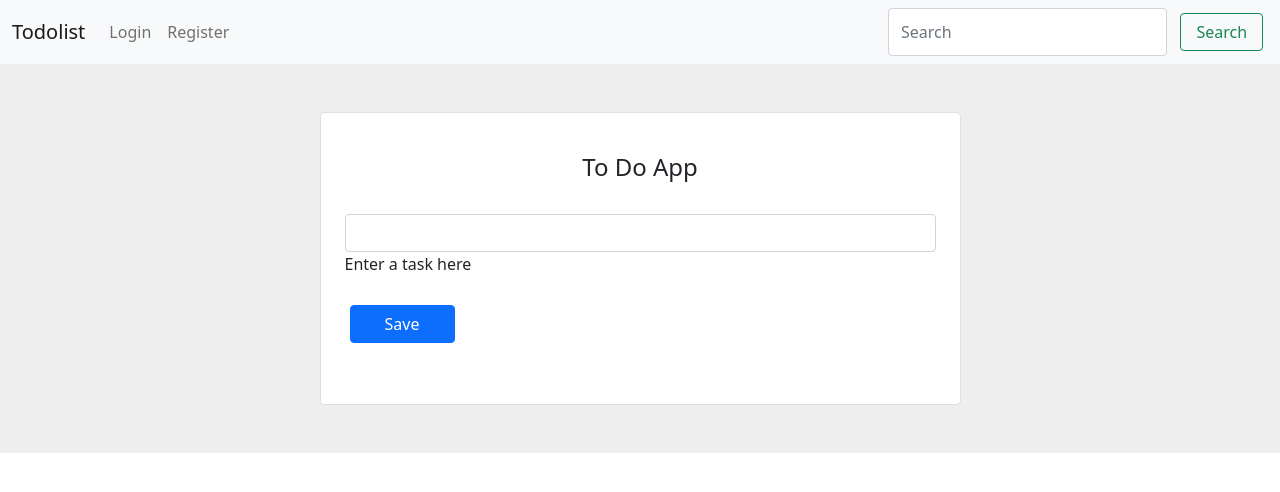
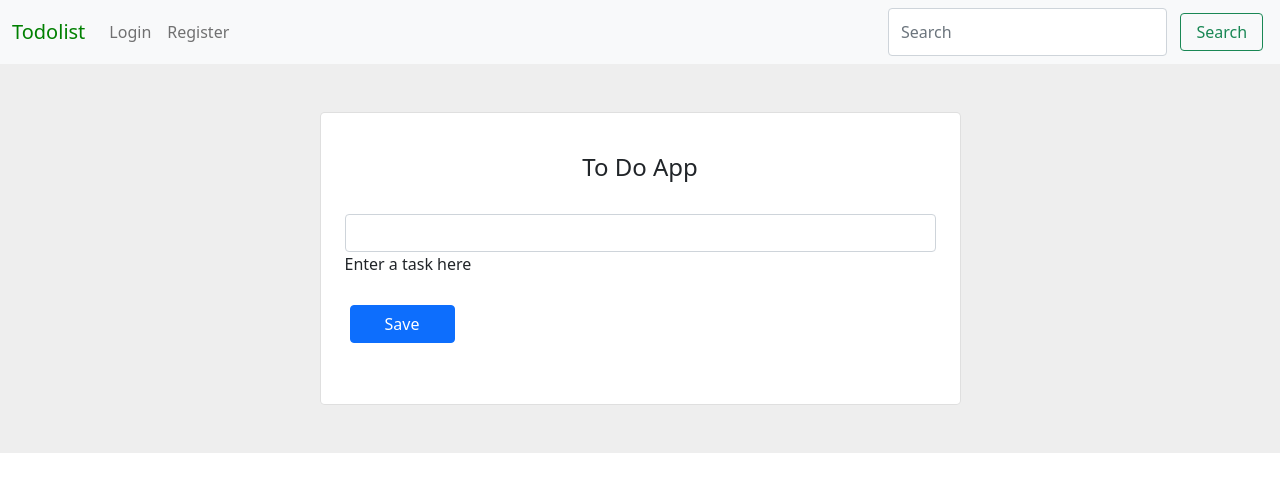
Before and after one commit to Andarilz/Todo-Vue-Laravel, a Vue app: page /tasks in a window 1280 px wide. Shown: the top 492 px of the page. Built offline with nearby package versions, Linux system fonts and the light colour scheme; no server answers.

Commit message:
Error 404 page set up

```diff
--- a/src/components/Navbar.vue
+++ b/src/components/Navbar.vue
@@ -42,7 +42,7 @@ const handleClick = () => {
 
 <style scoped>
 
-.nav-link.router-link-active{
+.router-link-active{
   color: green !important
 }
 
--- /dev/null
+++ b/src/pages/pageNotFound.vue
@@ -0,0 +1,6 @@
+<template>
+
+	<h4>Error 404. Not found</h4>
+	<p>Not found {{ $route.params.notFound }}</p>
+
+</template>
--- a/src/router/routes.js
+++ b/src/router/routes.js
@@ -1,6 +1,7 @@
 import TodosPage from '../pages/TodosPage.vue'
 import Login from "../pages/Login.vue"
 import Register from "../pages/Register.vue"
+import PageNotFound from "../pages/pageNotFound.vue"
 
 
 const routes = [
@@ -18,6 +19,11 @@ const routes = [
 		path: "/register",
 		component: Register,
 		name: "register"
+	},
+	{
+		path: "/:notFound(.*)",
+		component: PageNotFound,
+		name: "404erorr"
 	}
 ]
 
```
